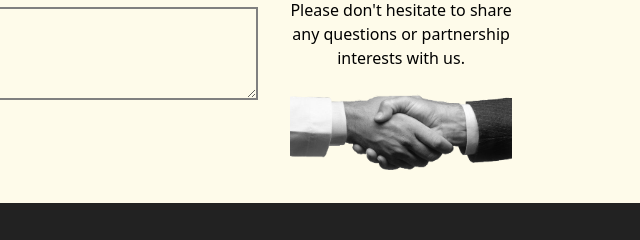
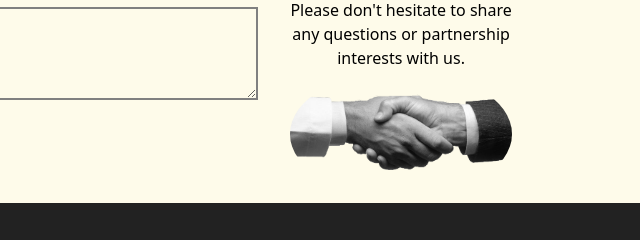
Before and after one commit to Chriscsu/CSC-131-Project-Team-4, a plain HTML site: page Contact.html in a window 1280 px wide. Shown: the part 450-690 px from the top of the page, 640-1280 px from the left. Drawn offline with nearby package versions, Linux system fonts and the light colour scheme; a script that the page names is missing.

Commit message:
just made the hand image rounded

```diff
--- a/style.css
+++ b/style.css
@@ -1244,6 +1244,10 @@ body.athlete_open {
     justify-content: center;
     align-items: center;
     box-shadow: 10px 10px 1px 0px rgba(0, 0, 0, 0.2);
+}
+
+.shaking_hands{
+    border-radius: 50%;
 }
 
 .get_in_touch_title {
```
